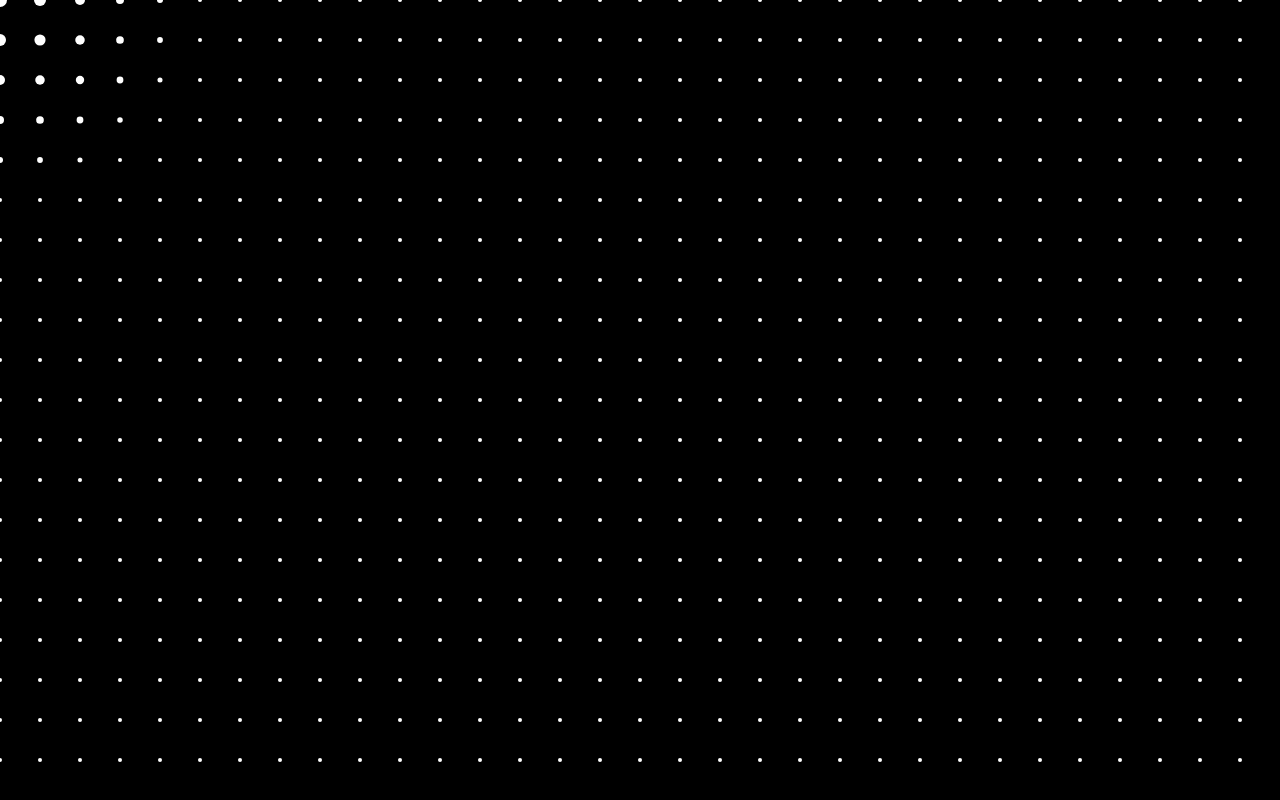
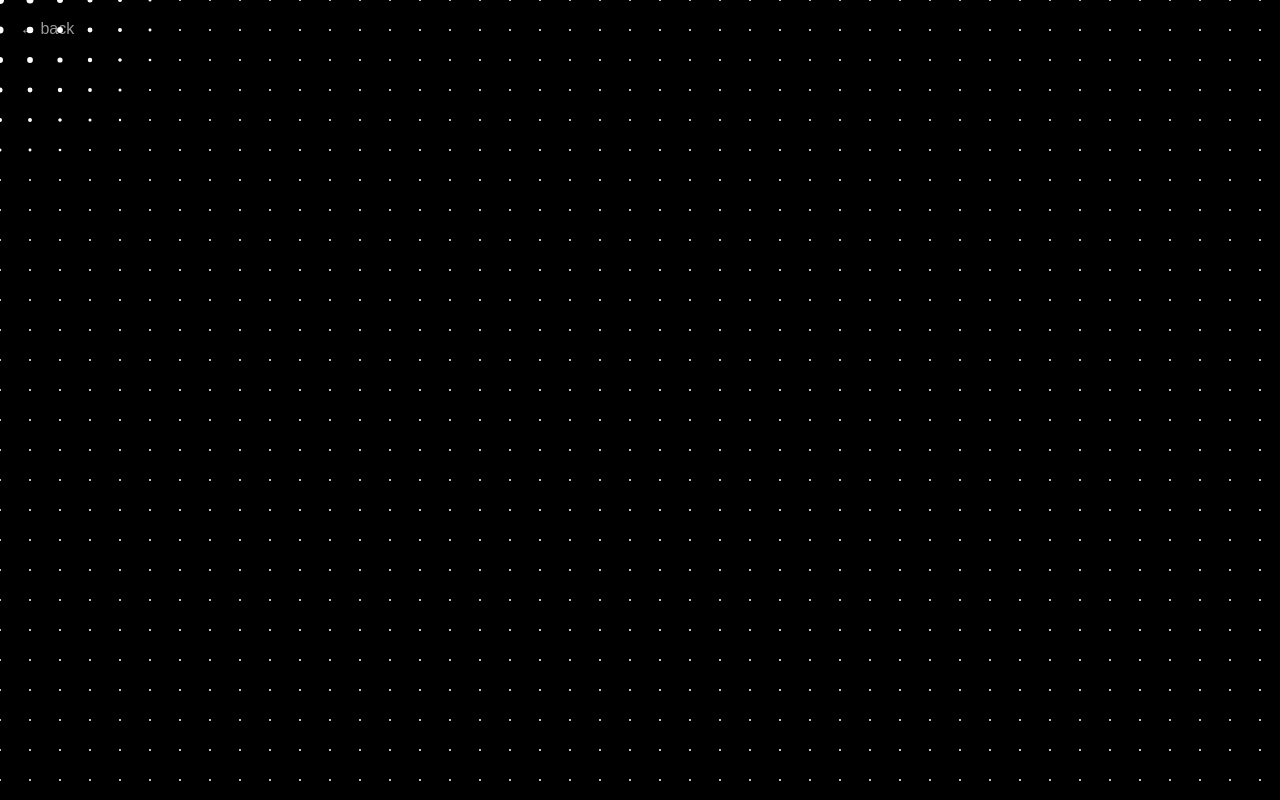
Before and after one commit to Zucker175/grids, a plain HTML site: page index.html in a window 1280 px wide. Drawn offline with Linux system fonts and the light colour scheme.

Commit message:
Add files via upload

```diff
--- a/index.html
+++ b/index.html
@@ -4,70 +4,11 @@
   <meta charset="UTF-8" />
   <meta name="viewport" content="width=device-width, initial-scale=1.0"/>
   <title>Grids</title>
-  <style>
-    html, body {
-      margin: 0;
-      padding: 0;
-      background: #000;
-      overflow: hidden;
-      height: 100%;
-      cursor: none;
-    }
-
-    canvas {
-      display: block;
-    }
-  </style>
+  <link rel="stylesheet" href="style.css" />
 </head>
 <body>
   <canvas id="gridCanvas"></canvas>
-  <script>
-    const canvas = document.getElementById("gridCanvas");
-    const ctx = canvas.getContext("2d");
-
-    let width, height;
-    let mouse = { x: 0, y: 0 };
-
-    function resize() {
-      width = window.innerWidth;
-      height = window.innerHeight;
-      canvas.width = width;
-      canvas.height = height;
-    }
-
-    window.addEventListener("resize", resize);
-    window.addEventListener("mousemove", e => {
-      mouse.x = e.clientX;
-      mouse.y = e.clientY;
-    });
-
-    resize();
-
-    function draw() {
-      ctx.clearRect(0, 0, width, height);
-      const spacing = 40;
-
-      for (let x = 0; x < width; x += spacing) {
-        for (let y = 0; y < height; y += spacing) {
-          const dx = x - mouse.x;
-          const dy = y - mouse.y;
-          const dist = Math.sqrt(dx * dx + dy * dy);
-          const maxDist = 200;
-          const scale = Math.max(0, 1 - dist / maxDist);
-
-          const size = 4 + scale * 10;
-
-          ctx.beginPath();
-          ctx.arc(x, y, size / 2, 0, Math.PI * 2);
-          ctx.fillStyle = "white";
-          ctx.fill();
-        }
-      }
-
-      requestAnimationFrame(draw);
-    }
-
-    draw();
-  </script>
+  <a href="/" class="back-link">← back</a>
+  <script src="script.js"></script>
 </body>
 </html>
--- /dev/null
+++ b/script.js
@@ -0,0 +1,46 @@
+const canvas = document.getElementById("gridCanvas");
+const ctx = canvas.getContext("2d");
+
+let width, height;
+let mouse = { x: 0, y: 0 };
+
+function resize() {
+  width = window.innerWidth;
+  height = window.innerHeight;
+  canvas.width = width;
+  canvas.height = height;
+}
+
+window.addEventListener("resize", resize);
+window.addEventListener("mousemove", e => {
+  mouse.x = e.clientX;
+  mouse.y = e.clientY;
+});
+
+resize();
+
+function draw() {
+  ctx.clearRect(0, 0, width, height);
+  const spacing = 30;
+
+  for (let x = 0; x < width; x += spacing) {
+    for (let y = 0; y < height; y += spacing) {
+      const dx = x - mouse.x;
+      const dy = y - mouse.y;
+      const dist = Math.sqrt(dx * dx + dy * dy);
+      const maxDist = 180;
+      const scale = Math.max(0, 1 - dist / maxDist);
+
+      const size = 2 + scale * 6;
+
+      ctx.beginPath();
+      ctx.arc(x, y, size / 2, 0, Math.PI * 2);
+      ctx.fillStyle = "white";
+      ctx.fill();
+    }
+  }
+
+  requestAnimationFrame(draw);
+}
+
+draw();
--- /dev/null
+++ b/style.css
@@ -0,0 +1,28 @@
+html, body {
+  margin: 0;
+  padding: 0;
+  background: #000;
+  overflow: hidden;
+  height: 100%;
+  cursor: none;
+}
+
+canvas {
+  display: block;
+}
+
+.back-link {
+  position: fixed;
+  top: 20px;
+  left: 20px;
+  color: white;
+  text-decoration: none;
+  font-family: sans-serif;
+  font-size: 16px;
+  opacity: 0.6;
+  transition: opacity 0.3s;
+}
+
+.back-link:hover {
+  opacity: 1;
+}
```
